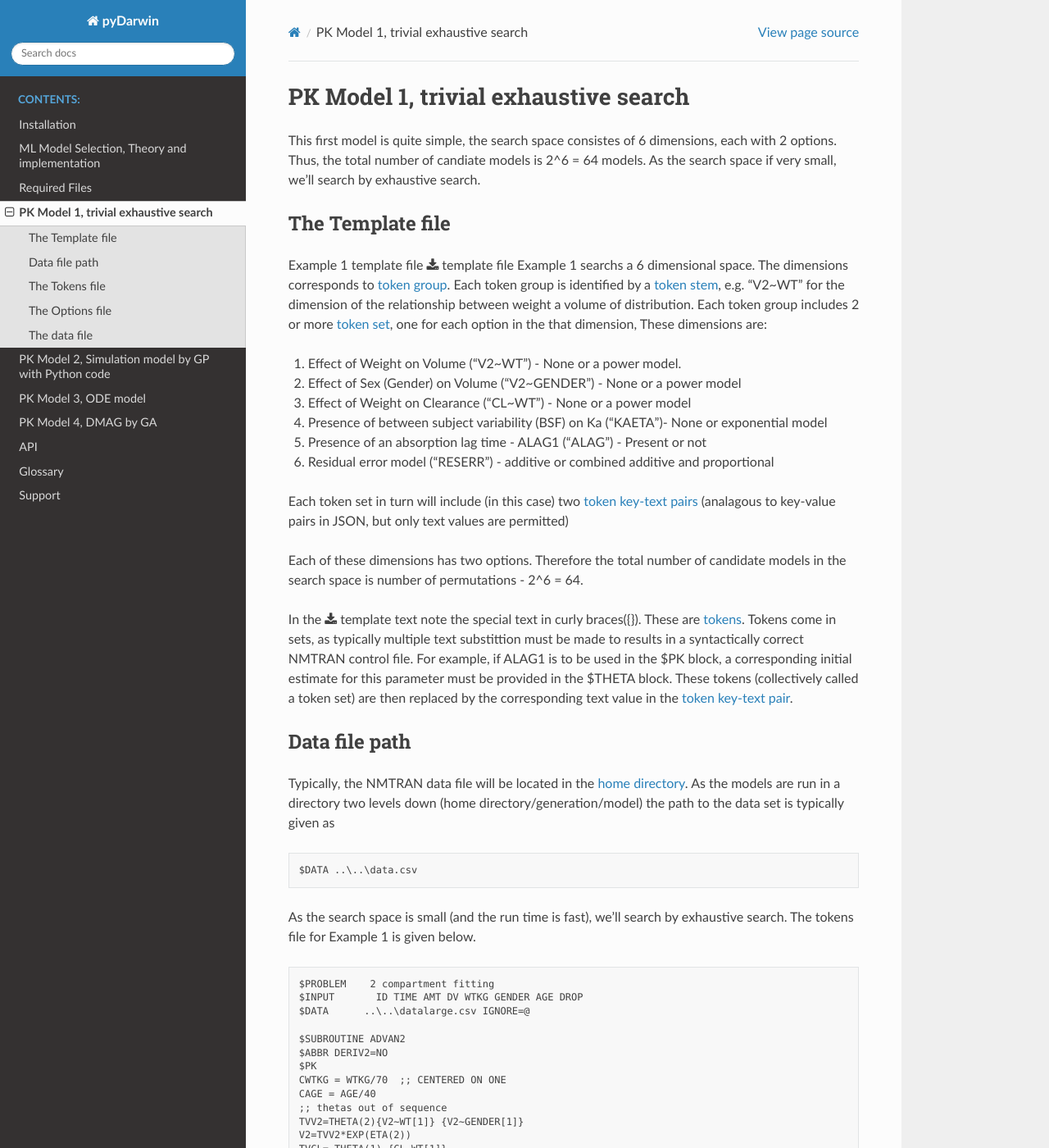
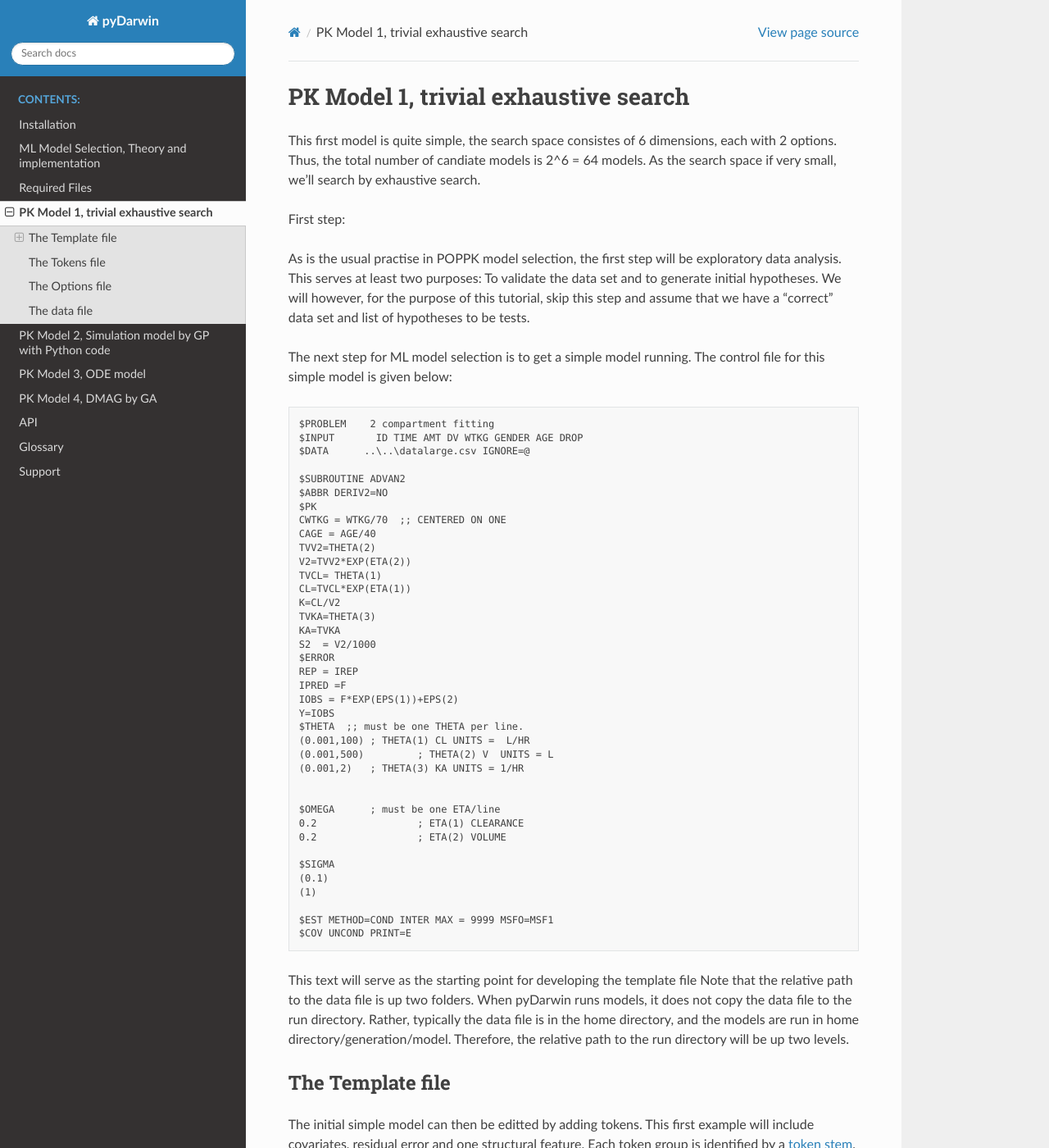
Before and after one commit to certara/pyDarwin, a Sphinx documentation site: the page built from docs/PKModel1.rst, in a window 1280 px wide and 1400 px high. Shown: the whole window at 82% size. Built offline with Sphinx 7.4.7 and the Read the Docs theme 2.0.0, drawn with Linux system fonts in a browser that asks for light colours; some of the changed text lies outside the part shown.

Commit message:
Doc 23Jun

```diff
--- a/docs/Glossary.rst
+++ b/docs/Glossary.rst
@@ -152,11 +152,11 @@
 be selected (by the search algorithm) for substitution into the template file. If the first
 token set is selected, and this token set contains these token key-text pairs:
 
-ALAG[1] -> "ALAGA1=THETA(ALAG)"
+ALAG[1] -> "ALAG1=THETA(ALAG)"
 
 ALAG[2] -> "(0,1) ;; initial estimate for ALAG1"
 
-The text "ALAG[1]" in the template file would be replaced by "ALAGA1=THETA(ALAG)" and
+The text "ALAG[1]" in the template file would be replaced by "ALAG1=THETA(ALAG)" and
 the "ALAG[2]" text in the template would be replace by "(0,1) ;; initial estimate for ALAG1". This would then
 result in syntactically correct NMTRAN code.
 
--- a/docs/PKModel1.rst
+++ b/docs/PKModel1.rst
@@ -3,15 +3,70 @@
 .. _startpk1:
 
 PK Model 1, trivial exhaustive search
-==============================================
+======================================
+
 This first model is quite simple, the search space consistes of 6 dimensions, each with 2 options. Thus, the total number of candiate models is
 2^6 = 64 models. As the search space if very small, we'll search by exhaustive search.
 
+First step:
+
+As is the usual practise in POPPK model selection, the first step will be exploratory data analysis. This serves at least two purposes: To validate the data set
+and to generate initial hypotheses. We will however, for the purpose of this tutorial, skip this step and assume that we have a "correct" data set and list of
+hypotheses to be tests.
+
+The next step for ML model selection is to get a simple model running. The control file for this simple model is given below:
+
+::
+
+    $PROBLEM    2 compartment fitting
+    $INPUT       ID TIME AMT DV WTKG GENDER AGE DROP
+    $DATA      ..\..\datalarge.csv IGNORE=@
+
+    $SUBROUTINE ADVAN2
+    $ABBR DERIV2=NO
+    $PK
+    CWTKG = WTKG/70  ;; CENTERED ON ONE
+    CAGE = AGE/40
+    TVV2=THETA(2)
+    V2=TVV2*EXP(ETA(2))
+    TVCL= THETA(1)
+    CL=TVCL*EXP(ETA(1))
+    K=CL/V2
+    TVKA=THETA(3)
+    KA=TVKA
+    S2 	= V2/1000
+    $ERROR
+    REP = IREP
+    IPRED =F
+    IOBS = F*EXP(EPS(1))+EPS(2)
+    Y=IOBS
+    $THETA  ;; must be one THETA per line.
+    (0.001,100)	; THETA(1) CL UNITS =  L/HR
+    (0.001,500) 	; THETA(2) V  UNITS = L
+    (0.001,2) 	; THETA(3) KA UNITS = 1/HR
+
+
+    $OMEGA   	; must be one ETA/line
+    0.2  		; ETA(1) CLEARANCE
+    0.2  		; ETA(2) VOLUME
+
+    $SIGMA
+    (0.1)
+    (1)
+
+    $EST METHOD=COND INTER MAX = 9999 MSFO=MSF1
+    $COV UNCOND PRINT=E
+
+
+
+This text will serve as the starting point for developing the template file
+Note that the relative path to the data file is up two folders. When pyDarwin runs models, it does not copy the data file to the run directory. Rather,
+typically the data file is in the home directory, and the models are run in home directory/generation/model. Therefore, the relative path to the run directory will
+be up two levels.
+
 The Template file
 ~~~~~~~~~~~~~~~~~~~~~
-
-Example 1 template file :download:`template file <../examples/Example1/Example1_template.txt>`
-Example 1 searchs a 6 dimensional space. The dimensions corresponds to :ref:`token group <token group>`.
+The initial simple model can then be editted by adding tokens. This first example will include covariates, residual error and one structural feature.
 Each token group is identified by a :ref:`token stem <token stem>`, e.g. "V2~WT" for the dimension of the
 relationship between weight a volume of distribution. Each token group includes
 2 or more :ref:`token set <token set>`, one for each option in the that dimension, These dimensions are:
@@ -23,7 +78,74 @@
 5. Presence of an absorption lag time - ALAG1 ("ALAG") - Present or not
 6. Residual error model ("RESERR") - additive or combined additive and proportional
 
-Each token set in turn will include (in this case) two :ref:`token key-text pairs<token key-text pair>` (analagous to key-value pairs
+Covariate effects
+------------------
+
+For the effect of Weight on Volume, we've chosen the :ref:`token stem<token stem>` of "V2~WT". Two tokens will be required for this :ref:`token set<token set>`. The first will be
+adding the relationship to the definition of TVV2 in the $PK block and the 2nd will be providing an initial estimate in the $THETA block for the estimated
+THETA. Note that the index for THETA for this feature cannot be defined until the model is constructed. Only then can the number and sequence of the added THETAs be
+determined. In the token set THETAs will be indexed with text, e.g., THETA(V2~WT). As there will be two tokens in the token set, the first have and index of 1
+and the 2nd an index of 2:
+
+::
+
+     {V2~WT[1]}
+     and
+     {V2~WT[2]}
+
+
+note the curly braces, these are required for tokens in the template file. The record in the $PK will have the token appended to it, resulting this text:
+
+
+::
+
+    TVV2=THETA(2){V2~WT[1]}
+
+Two options for the text to be substituted for {V2~WT[1]} will
+be defined:
+
+1. ""
+2. "\*CWTKG**THETA(V2~WT)"
+
+The first will have no text in that record, resulting in
+
+::
+
+    TVV2=THETA(2)
+
+
+and the 2nd text being substituted will result in
+
+::
+
+    TVV2=THETA(2)*CWTKG**THETA(V2~WT)
+
+
+The 2nd token for the initial estimate for THETA(V2~WT) wil be similar. The token text options will be:
+
+1. ""
+2. "  (-4,0.8,4) \\t; THETA(V2~WT) POWER volume ~WT "
+
+
+The resulting $THETA block for this initial feature will be:
+
+::
+
+    $THETA  ;; must be one THETA per line.
+    (0.001,100) ; THETA(1) CL UNITS =  L/HR
+    (0.001,500) ; THETA(2) V  UNITS = L
+    (0.001,2)   ; THETA(3) KA UNITS = 1/HR
+
+    {V2~WT[2]}
+
+Note the use of the escape syntax, "\\t" for a tab. Newlines will be coded simlarly as "\\n". NONMEM comments (text after ";") are permitted. However, the
+user must be aware of the impact that comments in token text may have on any code that follows. This $THETA block has 3 fixed THETA initial estimates - THETA(1),
+THETA(2) and THETA(3). These will appear in all control files in the search. These fixed initial estimates are then followed by searched initial estimates. Searched
+initial estimates may or may not appear, depending on the model specification (:ref:`phenotype<phenotype>`). Searched initial estimates must be placed after all
+fixed initial estimates. Each initial estimate must be on a separate line and must be surrounded by parentheses. The standard combinations of (lower, initial,upper)
+are all supported.
+
+Tokens sets for each feature to be searched will be defined as these :ref:`token key-text pairs<token key-text pair>` (analagous to key-value pairs
 in JSON, but only text values are permitted)
 
 Each of these dimensions has two options. Therefore the total number of candidate models
@@ -36,9 +158,21 @@
 this parameter must be provided in the $THETA block. These tokens (collectively called a token set)
 are then replaced by the corresponding text value in the :ref:`token key-text pair <token key-text pair>`.
 
+
+Other covariate effects are coded similarly.
+
+
+Between subject variability
+-----------------------------
+
+
+
+Example 1 template file :download:`template file <../examples/Example1/Example1_template.txt>`
+Example 1 searchs a 6 dimensional space. The dimensions corresponds to :ref:`token group <token group>`.
+
 Data file path
-~~~~~~~~~~~~~~~
-Typically, the NMTRAN data file will be located in the :ref:`home directory<home directory>`. As the models are run in a directory  two levels down
+--------------
+Typically, the NMTRAN data file will be located in the :ref:`home directory<home directory>`. As the models are run in a directory two levels down
 (home directory/generation/model) the path to the data set is typically given as
 
 ::
@@ -46,8 +180,10 @@
     $DATA ..\..\data.csv
 
 
+Final template file
+--------------------
 As the search space is small (and the run time is fast), we'll search by exhaustive search.
-The tokens file for Example 1 is given below.
+The final template file for Example 1 is given below.
 
 ::
 
@@ -60,7 +196,6 @@
     $PK
     CWTKG = WTKG/70  ;; CENTERED ON ONE
     CAGE = AGE/40
-    ;; thetas out of sequence
     TVV2=THETA(2){V2~WT[1]} {V2~GENDER[1]}
     V2=TVV2*EXP(ETA(2))
     TVCL= THETA(1) {CL~WT[1]}
@@ -122,7 +257,7 @@
             ""
             ],
             ["*CWTKG**THETA(V2~WT)",
-                "  (-4,0.8,4) \t; THETA(V2~WT) POWER volume ~WT "
+                "  (-4,0.8,4) \t; THETA(V2~WT) POWER volume~WT "
             ]
         ],
 
@@ -152,7 +287,6 @@
         ],
         "ALAG": [
             ["",
-                "",
                 ""
             ],
             ["ALAG1 = THETA(ALAG)",
```
Also changed, not shown: other parts of docs/PKModel1.rst (+2 -2 lines), docs/Required_files.rst (+10 -16 lines), docs/tokens.png, 4 other files.
